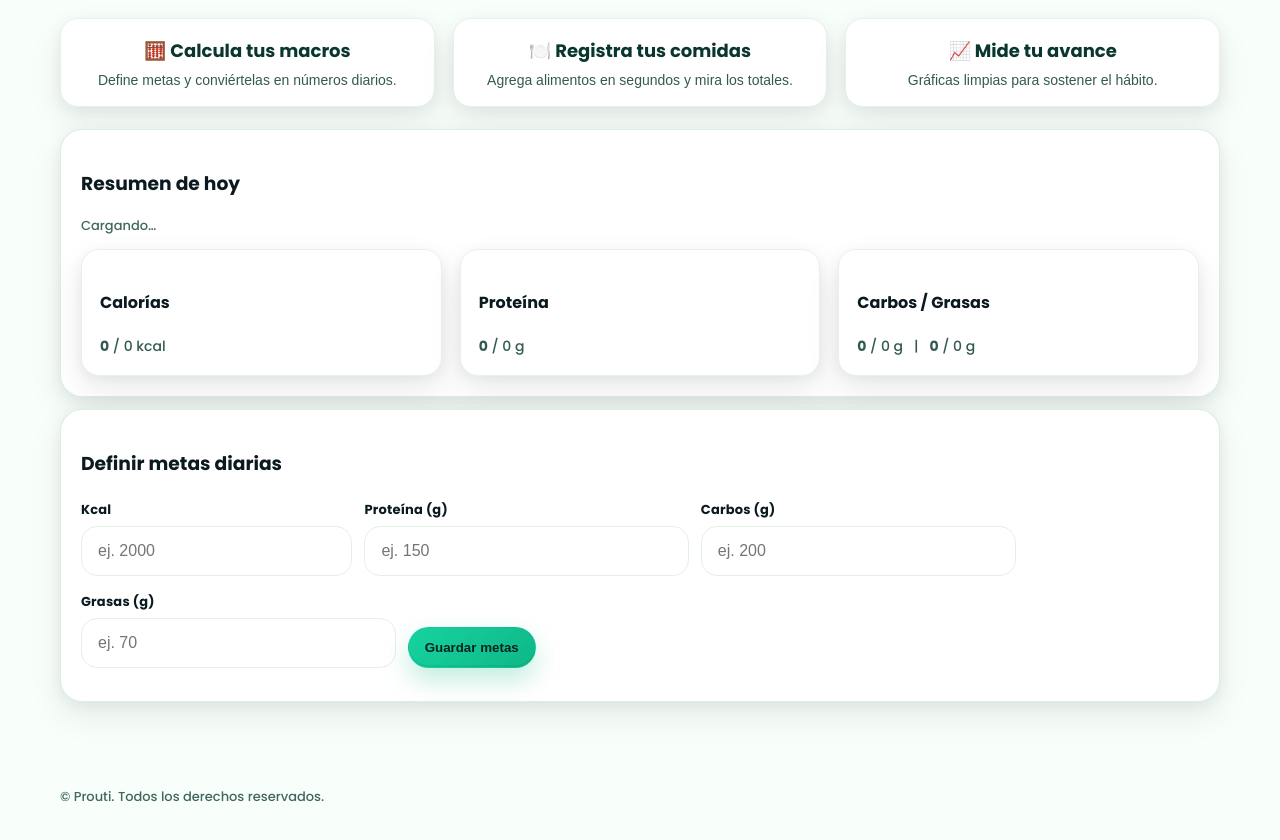
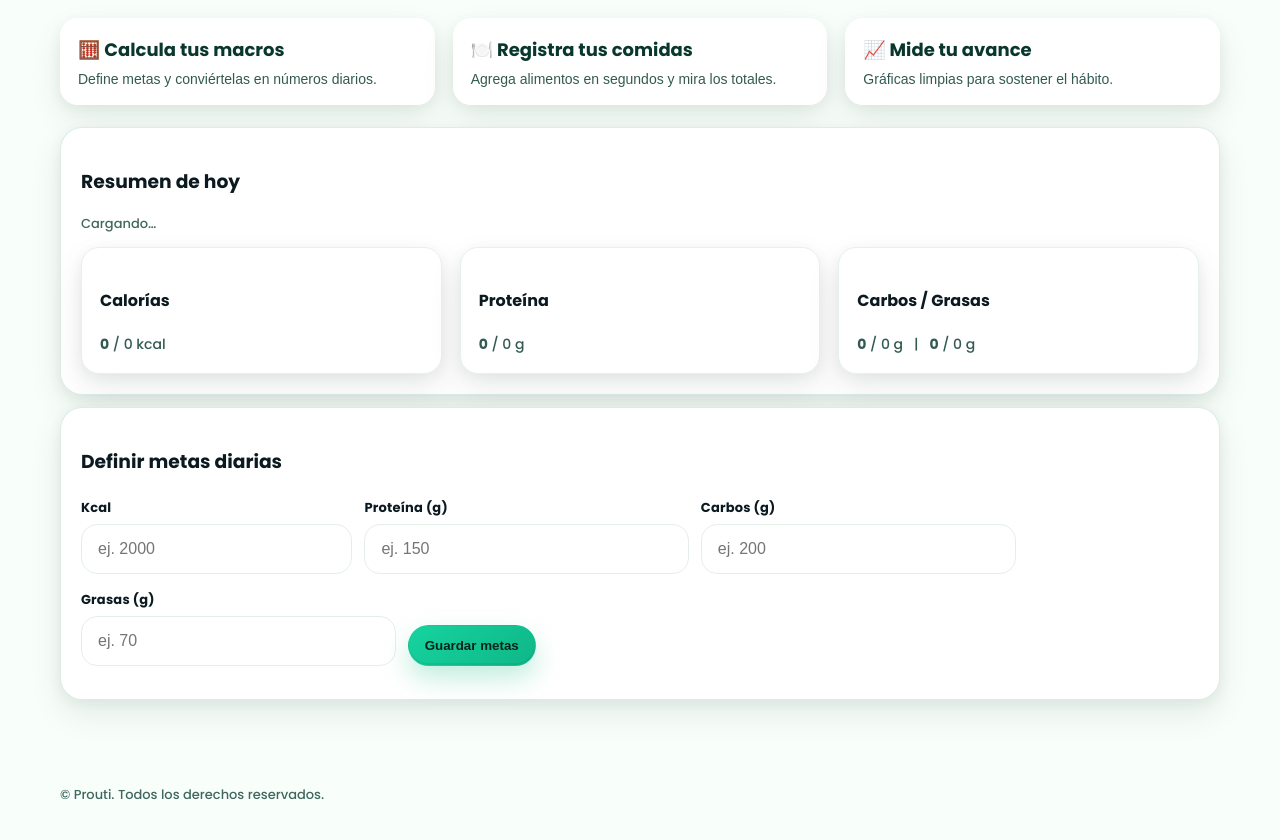
Before and after one commit to eduvegatalledo/CalculadoraEDUMVT, a plain HTML site: page app.html in a window 1280 px wide. Drawn offline with nearby package versions, Linux system fonts and the light colour scheme; a web font is replaced by a local one.

Commit message:
Update styles.css

```diff
--- a/styles.css
+++ b/styles.css
@@ -1,38 +1,29 @@
+/* styles.css — Estilos globales, responsivo y accesible, sin frameworks */
 :root{
-  --emerald:#10b981;   /* primario */
-  --aqua:#32e6ff;      /* acento */
-  --ink:#0b1a20;       /* texto principal */
-  --ink-2:#355059;     /* texto secundario */
-  --paper:#f8fffb;     /* fondo uniforme */
-  --glass:#ffffff;     /* superficies */
-  --stroke: rgba(12,130,94,.14);
-  --ring: rgba(18,213,154,.22);
+  --emerald:#10b981; --ink:#0b1a20; --ink-2:#355059; --paper:#f8fffb; --glass:#ffffff;
+  --stroke: rgba(12,130,94,.14); --ring: rgba(18,213,154,.22);
   --shadow: 0 14px 34px rgba(5,28,22,.08), 0 4px 14px rgba(5,28,22,.06);
-  --radius-xl: 22px; --radius:16px; --radius-sm:12px;
+  --radius-xl:22px; --radius:16px; --radius-sm:12px;
 }
 *{box-sizing:border-box}
 html,body{margin:0;padding:0}
 body{
   font-family:'Rubik Rounded','Poppins',system-ui,-apple-system,Segoe UI,Roboto,Arial,Helvetica,sans-serif;
-  color:var(--ink);
-  background: var(--paper);
-  min-height:100dvh;
+  color:var(--ink); background: var(--paper); min-height:100dvh;
   -webkit-font-smoothing:antialiased; -moz-osx-font-smoothing:grayscale;
 }
-
 .wrap{ max-width:1200px; margin:0 auto; padding:0 20px 72px; }
 
-/* Topbar (solo cuando hay sesión) */
+/* Topbar */
 header#topbar{ position:sticky; top:0; z-index:30; }
 .tb{ max-width:1200px; margin:10px auto; padding:10px 16px; display:flex; align-items:center; justify-content:space-between; gap:12px; background:var(--glass); border:1px solid var(--stroke); border-radius:20px; box-shadow:var(--shadow); }
 .tb-actions{display:flex;gap:8px;align-items:center;flex-wrap:wrap}
-.badge-email{color:#1c3b33;font-size:13px; opacity:.85}
+.badge-email{color:#1c3b33;font-size:13px;opacity:.85}
 
-/* Botones & Inputs */
-.btn{ display:inline-flex; align-items:center; justify-content:center; gap:8px; padding:12px 16px; border-radius:999px; border:1px solid var(--stroke); background:#ffffff; color:#0f2a23; font-weight:800; cursor:pointer; transition: transform .06s ease, box-shadow .18s ease, filter .18s ease; }
+/* Botones e inputs */
+.btn{ display:inline-flex; align-items:center; justify-content:center; gap:8px; padding:12px 16px; border-radius:999px; border:1px solid var(--stroke); background:#fff; color:#0f2a23; font-weight:800; cursor:pointer; transition: transform .06s ease, box-shadow .18s ease, filter .18s ease; }
 .btn:active{ transform:translateY(1px) }
-.btn-primary{ background:linear-gradient(135deg,#16d39f,#0fb787); color:#04241b; border-color:transparent; box-shadow: 0 12px 26px rgba(16,185,129,.26), inset 0 -2px 0 rgba(0,0,0,.06); }
-.btn-primary:hover{ filter:brightness(1.03) }
+.btn-primary{ background:linear-gradient(135deg,#16d39f,#0fb787); color:#04241b; border-color:transparent; box-shadow:0 12px 26px rgba(16,185,129,.26), inset 0 -2px 0 rgba(0,0,0,.06); }
 .btn-soft{ background:#f3fbf8; border-color:#e3f3ed }
 .btn[disabled]{ opacity:.6; cursor:not-allowed }
 
@@ -40,30 +31,24 @@ label{ font-weight:700; font-size:13px; display:inline-block; margin-bottom:6px;
 input{ width:100%; padding:15px 16px; border-radius:16px; border:1px solid #e5efea; background:#fff; font-size:16px; outline:none; transition:box-shadow .18s,border .18s,transform .03s; }
 input:focus{ border-color:var(--emerald); box-shadow:0 0 0 4px var(--ring); }
 
-/* Hero reorganizado: título a la izquierda, acceso a la derecha */
+/* Hero */
 .hero{ position:relative; color:#0a2a22; }
 .hero-pad{ padding: clamp(30px, 6vw, 60px) 20px; }
-.hero-grid{ display:grid; grid-template-columns:1fr; gap:20px }
-@media (min-width:980px){ .hero-grid{ grid-template-columns:1.2fr .8fr } }
-
 .display{ margin:8px 0 6px; line-height:1.02; font-weight:800; font-family:'Poppins','Rubik Rounded',sans-serif; font-size: clamp(38px, 7vw, 76px); color:#0c3e33; letter-spacing:.1px }
 .lead{ margin:10px 0 0; max-width:820px; font-size: clamp(16px, 2.2vw, 20px); color:#2f5b52; opacity:.98 }
 .subbrand{ margin:6px 0 2px; font-family:'Poppins','Rubik Rounded',sans-serif; color:#1c433a; opacity:.9 }
 
-/* Card genérico */
 .card{ position:relative; background:var(--glass); border:1px solid var(--stroke); border-radius:var(--radius-xl); box-shadow:var(--shadow); padding:20px; }
-
-/* Acceso pulcro: sólo dos botones */
 .access-card h2{ margin:0 0 10px; font-size:22px; color:#0e3e34 }
 .access-card .muted{ color:#40675e; font-size:13px; margin:0 0 10px }
 
-/* Tabs / dashboard */
 nav.tabs{ display:flex; gap:8px; flex-wrap:wrap; margin:10px 0 14px }
 nav.tabs button{ border:none; background:#ecfbf6; color:#0b4d3f; padding:10px 16px; border-radius:999px; font-weight:800; cursor:pointer; box-shadow:inset 0 0 0 1px #d8efe8; font-family:'Poppins','Rubik Rounded',sans-serif }
 
 .grid-3{ display:grid; gap:18px; grid-template-columns:1fr }
 @media (min-width:900px){ .grid-3{ grid-template-columns:repeat(3,1fr) } }
-.feat-card{ background:#ffffff; border:1px solid #e6f1ec; border-radius:18px; padding:18px; box-shadow:var(--shadow) }
+.feat-card{ background:#ffffff; border:1px solid #e6f1ec; border-radius:18px; padding:18px; box-shadow:var(--shadow); text-align:left; }
+.linklike{ text-align:left; border:none; cursor:pointer; }
 .feat-card h3{ margin:0 0 8px; font-size:18px; color:#0a372d; font-family:'Poppins','Rubik Rounded',sans-serif }
 .feat-card p{ margin:0; color:#335a52; font-size:14px }
 
@@ -73,3 +58,7 @@ nav.tabs button{ border:none; background:#ecfbf6; color:#0b4d3f; padding:10px 16
 .stack-10{ display:grid; gap:10px }
 .stack-12{ display:grid; gap:12px }
 .row{ display:flex; gap:10px; flex-wrap:wrap }
+
+/* Modales */
+.modal-backdrop{ position:fixed; inset:0; display:grid; place-items:center; background:rgba(2,16,13,.22) }
+.modal-card{ max-width:460px; width:100% }
```
